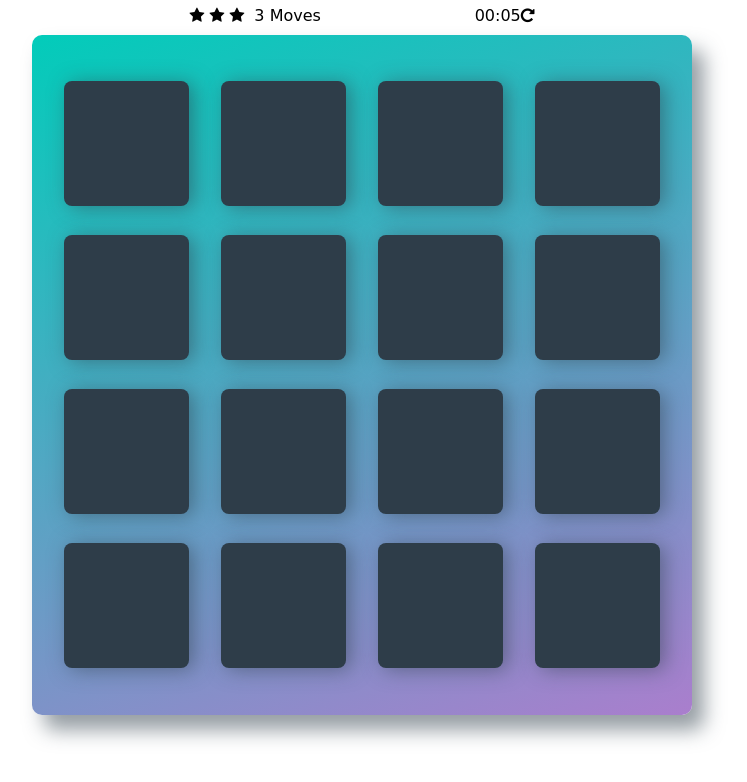
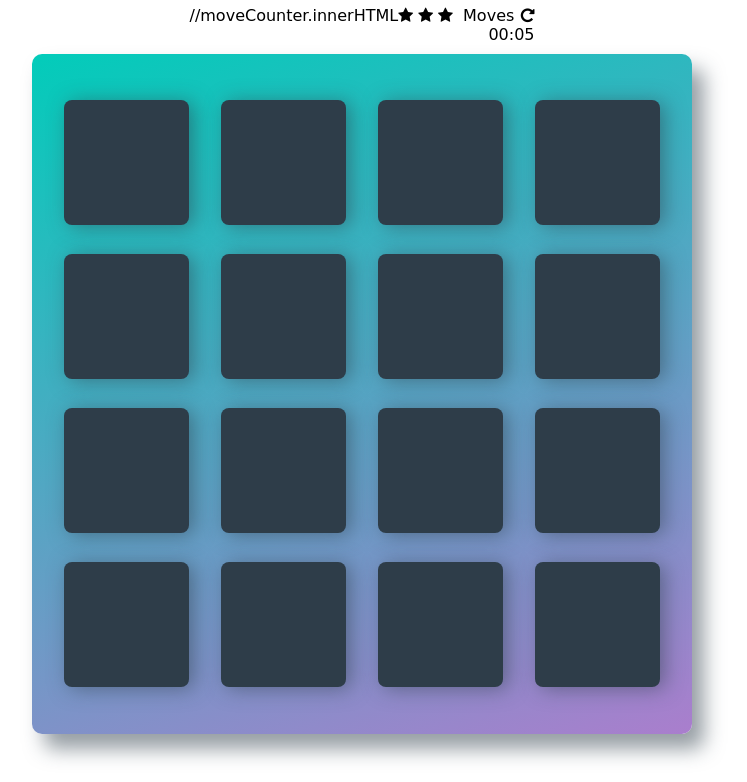
Before and after one commit to Jorge79/Memory-game, a plain HTML site: page index.html in a window 1280 px wide. Shown: the part 80-862 px from the top of the page, without its empty margins (278-1025 px from the left). Drawn offline with Linux system fonts and the light colour scheme.

Commit message:
With timer

```diff
--- a/css/app.css
+++ b/css/app.css
@@ -89,7 +89,7 @@ h1 {
     text-align: left;
     width: 345px;
     margin-bottom: 10px;
-    justify-content: start;
+    justify-content: space-around;
 }
 
 .score-panel .stars {
@@ -109,6 +109,10 @@ h1 {
     cursor: pointer;
 }
 
+.score-panel .moves {
+    float: left
+}
+
 .score-panel .timer {
     float: right;
 }
--- a/index.html
+++ b/index.html
@@ -20,7 +20,7 @@
         		<li><i class="fa fa-star"></i></li>
         		<li><i class="fa fa-star"></i></li>
         	</ul>
-            <span class="moves">3</span> Moves
+            <span class="moves">//moveCounter.innerHTML</span> Moves
             <div class="restart">
         		<i class="fa fa-repeat"></i>
             </div>
--- a/js/app.js
+++ b/js/app.js
@@ -69,6 +69,7 @@ function pad(val) {
     }
 }
 
+//setTime should be here
 allCards.forEach(function(card) {
     card.addEventListener('click', function() {
         if (!card.classList.contains('open') && !card.classList.contains('show') && !card.classList.contains('match')) {
@@ -95,7 +96,7 @@ allCards.forEach(function(card) {
                     }, 1000);
                 }
                 moves += 1;
-                //moveCounter.innerText = moves;
+                moveCounter.innerHTML = moves;
             }
         }
     });
```
Lines whose indentation alone changed are shown as unchanged.
